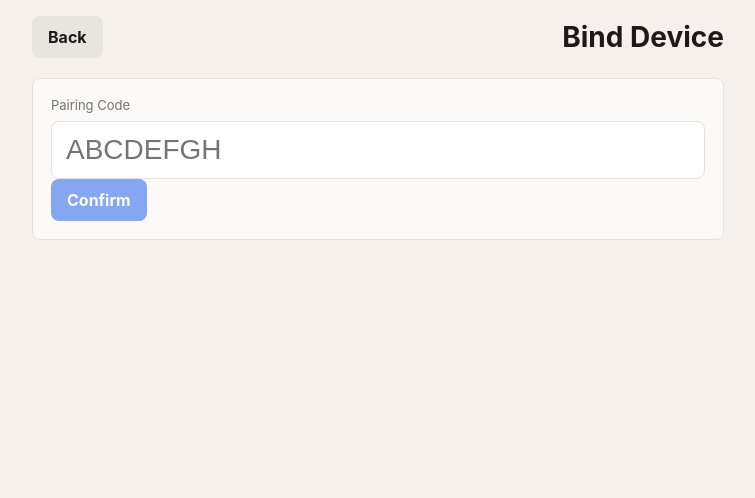
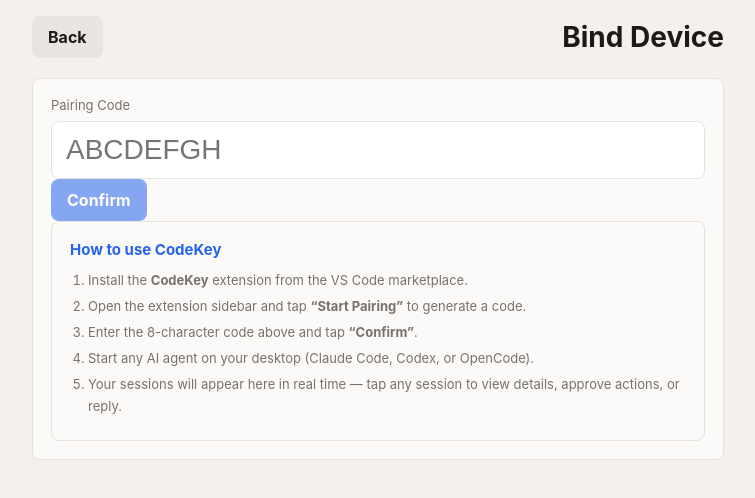
Before and after one commit to rockcen72/codekey, a React (Vite) app in the folder apps/telegram-miniapp/: page /bind in a window 1280 px wide. Shown: the top 498 px of the page, without its empty margins (262-1017 px from the left). Built offline with nearby package versions, Linux system fonts and the light colour scheme; no server answers.

Commit message:
feat(telegram): add 'How to use CodeKey' guide below pairing button
Add a 5-step onboarding guide on the Bind Device page so new users who discover the mini app can understand how to get started without leaving the app.

```diff
--- a/apps/telegram-miniapp/src/pages/BindPage.tsx
+++ b/apps/telegram-miniapp/src/pages/BindPage.tsx
@@ -74,6 +74,16 @@
         <button className="primary-button" type="button" onClick={() => void bindWithCode(code)} disabled={busy || code.length < 8}>
           {busy ? 'Binding...' : 'Confirm'}
         </button>
+        <section className="howto-panel">
+          <h2>How to use CodeKey</h2>
+          <ol>
+            <li>Install the <strong>CodeKey</strong> extension from the VS Code marketplace.</li>
+            <li>Open the extension sidebar and tap <strong>&ldquo;Start Pairing&rdquo;</strong> to generate a code.</li>
+            <li>Enter the 8-character code above and tap <strong>&ldquo;Confirm&rdquo;</strong>.</li>
+            <li>Start any AI agent on your desktop (Claude Code, Codex, or OpenCode).</li>
+            <li>Your sessions will appear here in real time — tap any session to view details, approve actions, or reply.</li>
+          </ol>
+        </section>
       </section>
     </main>
   );
--- a/apps/telegram-miniapp/src/styles.css
+++ b/apps/telegram-miniapp/src/styles.css
@@ -89,6 +89,7 @@
 
 .login-panel,
 .tool-panel,
+.howto-panel,
 .detail-panel,
 .empty-state,
 .notice {
@@ -97,6 +98,25 @@
   background: var(--panel);
   border: 1px solid var(--line);
   border-radius: 8px;
+}
+
+.howto-panel h2 {
+  margin: 0 0 10px;
+  font-size: 15px;
+  font-weight: 700;
+  color: var(--accent);
+}
+
+.howto-panel ol {
+  margin: 0;
+  padding: 0 0 0 18px;
+  font-size: 13px;
+  line-height: 1.7;
+  color: var(--muted);
+}
+
+.howto-panel li {
+  margin-bottom: 4px;
 }
 
 .primary-button,
```
